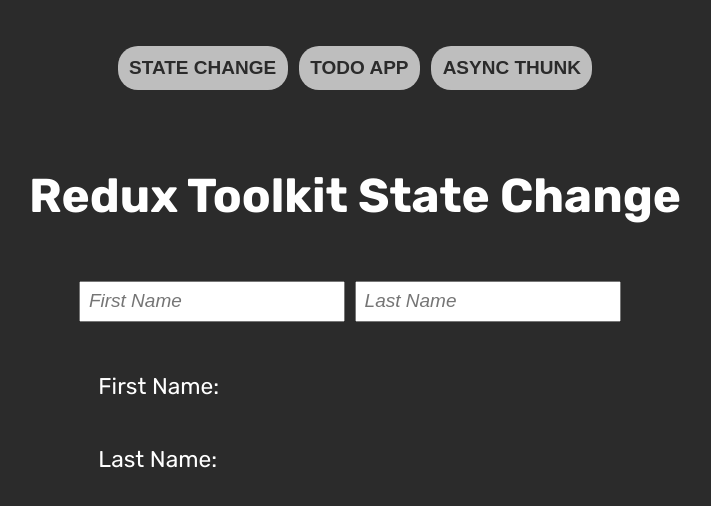
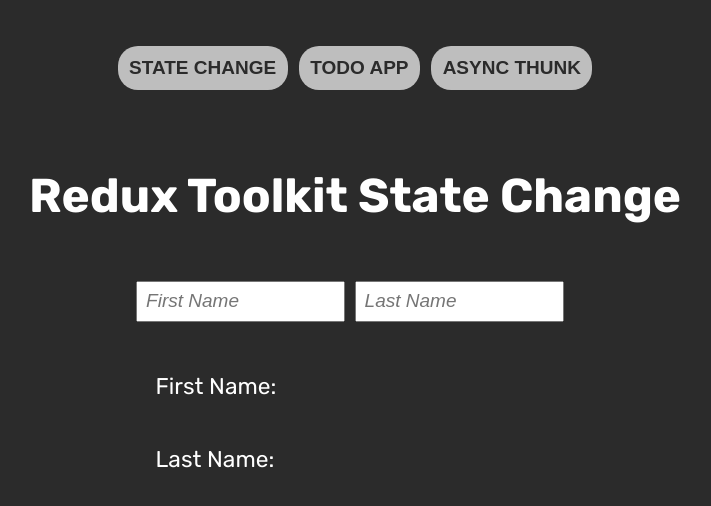
Before and after one commit to liyakot/Redux-Training-Tasks, a React (Create React App) app: page / in a window 1280 px wide. Shown: the top 506 px of the page, without its empty margins (285-996 px from the left). Built offline with nearby package versions, Linux system fonts and the light colour scheme.

Commit message:
fixed mistakes in Users styles

```diff
--- a/src/App.scss
+++ b/src/App.scss
@@ -28,6 +28,7 @@
       font-style: italic;
     }
 
+    /*UsersPage*/
     .names {
       display: flex;
       flex-direction: column;
@@ -36,10 +37,10 @@
       .inputs {
         display: flex;
         justify-content: center;
-        max-width: 80%;
 
         .input {
           margin-right: 0.5rem;
+          width: 11rem;
         }
       }
 
@@ -62,6 +63,7 @@
       }
     }
 
+    /*TodosPage*/
     .todos {
       display: flex;
       align-items: center;
@@ -84,17 +86,18 @@
         justify-content: space-between;
         flex-wrap: wrap;
         font-size: 1.2rem;
-        width: 23rem;
+        width: 22rem;
         margin: 0 0 1.3rem;
         line-height: 1.5rem;
 
         .text {
-          width: 19rem;
+          width: 18rem;
           word-wrap: break-word;
         }
       }
     }
 
+    /*PostsPage*/
     .posts {
       &_button {
         text-align: center;
@@ -153,6 +156,7 @@
         }
       }
 
+      /*Navbar*/
       &_navigate {
         font-size: 1rem;
         margin: 0.3rem;
```
